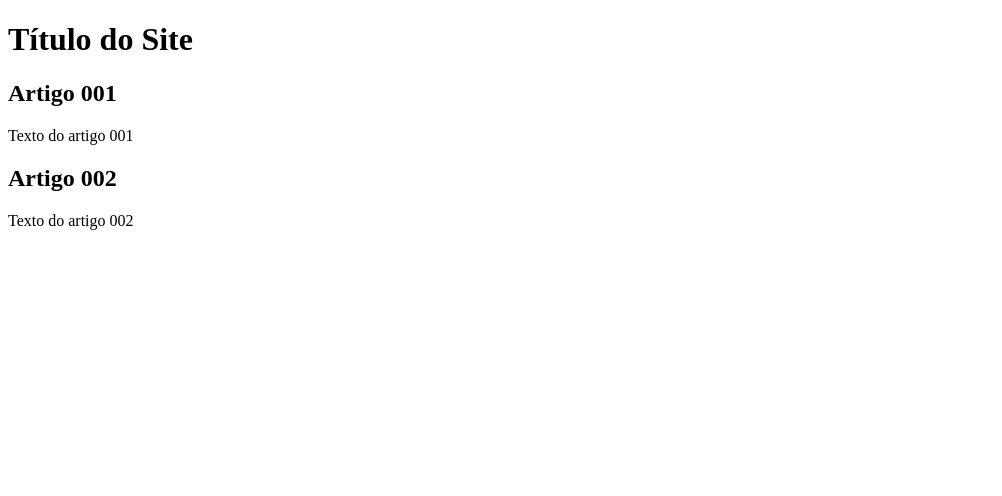
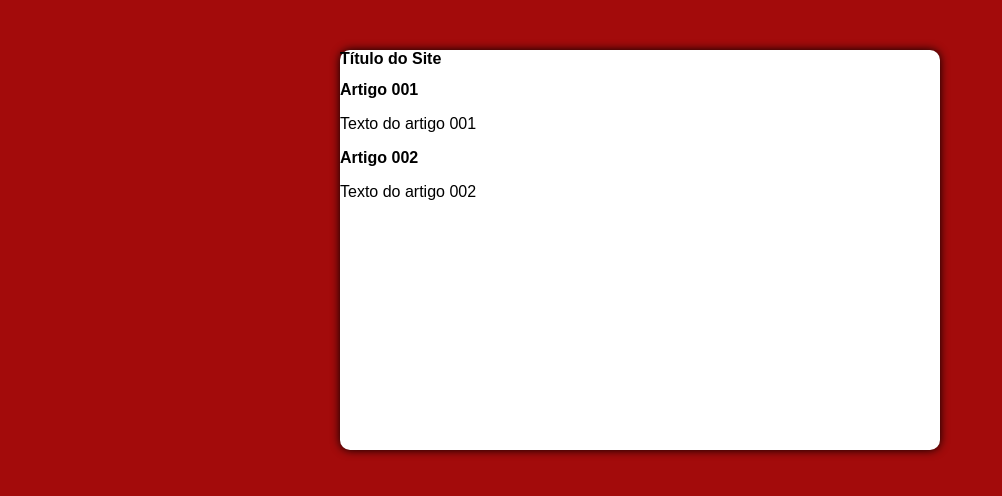
Before and after one commit to Lipeefsb/projeto-site, a plain HTML site: page index.html in a window 1280 px wide. Shown: the whole page, without its empty margins (0-1002 px from the left). Drawn offline with Linux system fonts and the light colour scheme.

Commit message:
iniciei o design

```diff
--- /dev/null
+++ b/estilos/style.css
@@ -0,0 +1,21 @@
+* {
+font-family: Arial, Helvetica, sans-serif;
+font-size: 16px;
+
+}
+
+body {
+    background-color:rgb(163, 11, 11);
+
+}
+
+main {
+    background-color: white;
+    width: 600px;
+    height: 400px;
+    margin: auto;
+    margin-top: 50px;
+    border-radius: 10px;
+    box-shadow: 0 0 10px black;
+
+}
--- a/index.html
+++ b/index.html
@@ -4,6 +4,7 @@
     <meta charset="UTF-8">
     <meta name="viewport" content="width=device-width, initial-scale=1.0">
     <title>Título do Site</title>
+    <link rel="stylesheet" href="estilos/style.css">
  </head>
  <body>
       <main>
```
